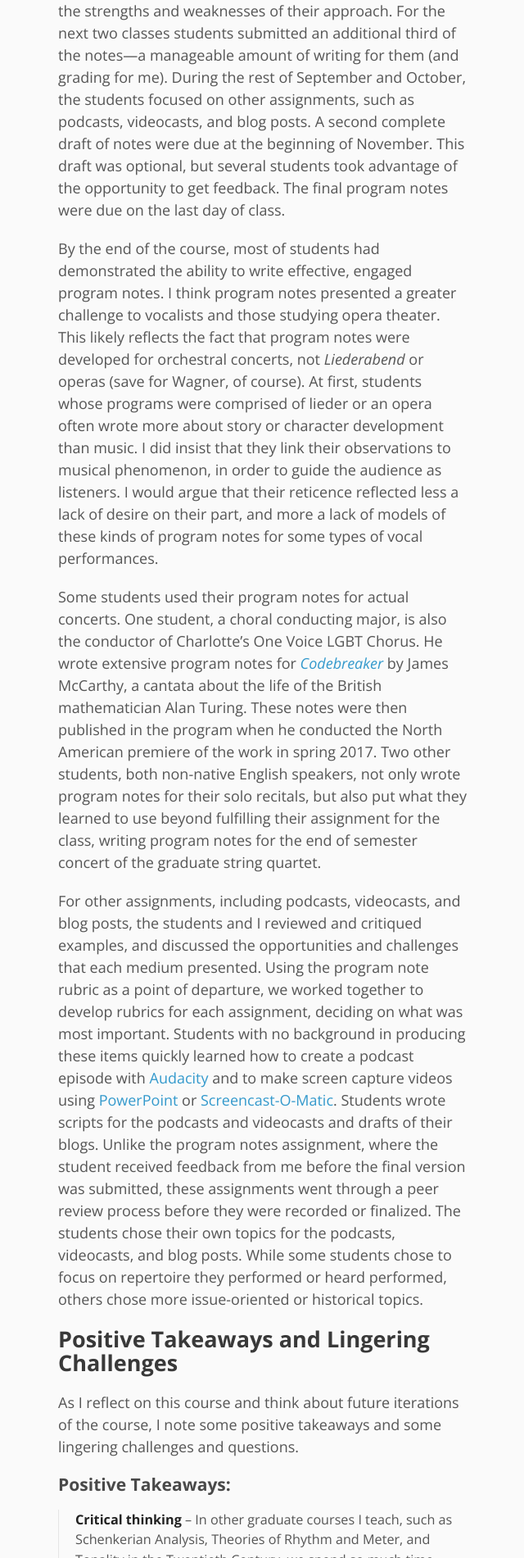
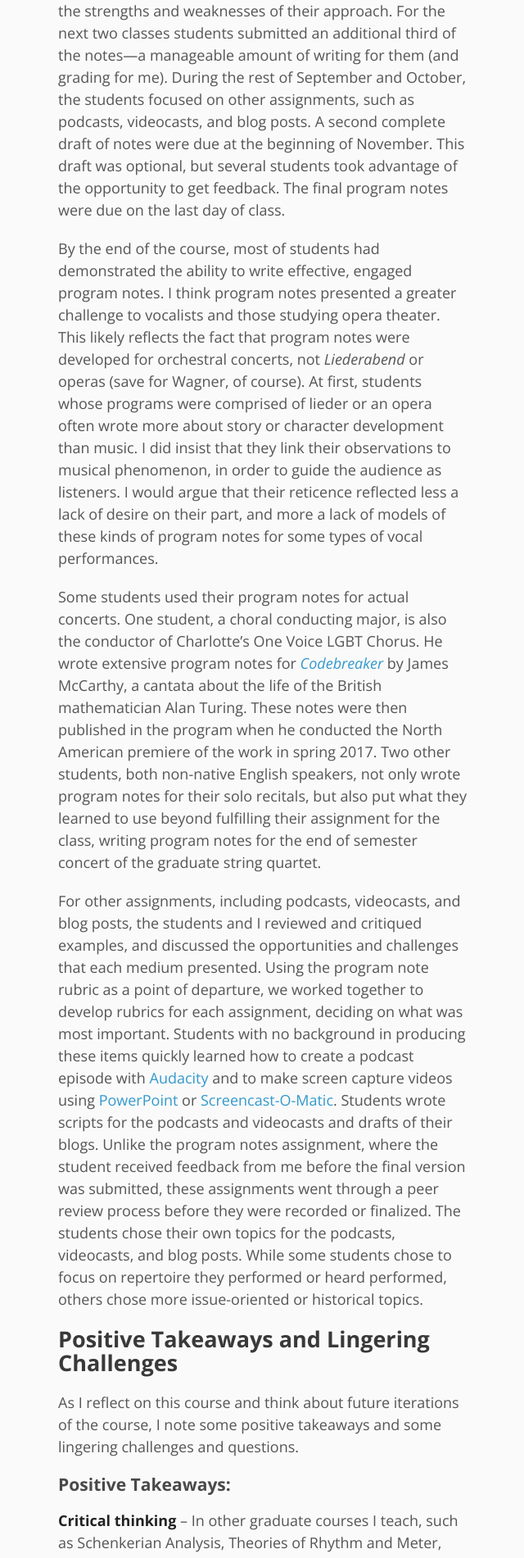
Before and after one commit to flipcamp/engagingstudents5, a Jekyll site: the page built from essays/jenkins.md, in a window 1280 px wide. Shown: the part 4499-6400 px from the top of the page at 82% size, without its empty margins (499-1139 px from the left). Built offline with Jekyll 4.4.1, drawn with Linux system fonts in a browser that asks for light colours.

```diff
--- a/essays/jenkins.md
+++ b/essays/jenkins.md
@@ -43,24 +43,24 @@ As I reflect on this course and think about future iterations of the course, I n
 
 ### Positive Takeaways:
 
-> **Critical thinking** – In other graduate courses I teach, such as Schenkerian Analysis, Theories of Rhythm and Meter, and Tonality in the Twentieth Century, we spend so much time trying to understand a theory or methodology that students never reach the point of engaging in informed critique of that theory or methodology. This was not true of the material in the public music theory course, and it was very gratifying to see students employ their critical thinking skills in every aspect of the course, from content to style and presentation.
->
-> **Relevance** – Because the students chose their own repertoire and topics, the course was obviously relevant to their music-making.
->
-> **Student Engagement** – The level of student engagement with the course content was quite high. Most, if not all, of the students had read or viewed the assigned material before coming to class. Numerous times, I had to cut off discussion in order to end class on time.
->
-> **Written and oral work** – The students really had to hone their writing and public speaking skills in order to be successful in the course. Some students already wrote well when they began the class, but others showed considerable improvement with both written and spoken English. I think the course was especially beneficial in this regard for non-native English speakers.
->
-> **Application to undergraduate teaching** – Any of these assignments could easily be adapted to any level of undergraduate music theory, and one could likely teach an upper-division course in public music theory for undergraduate students.
+**Critical thinking** – In other graduate courses I teach, such as Schenkerian Analysis, Theories of Rhythm and Meter, and Tonality in the Twentieth Century, we spend so much time trying to understand a theory or methodology that students never reach the point of engaging in informed critique of that theory or methodology. This was not true of the material in the public music theory course, and it was very gratifying to see students employ their critical thinking skills in every aspect of the course, from content to style and presentation.
+
+**Relevance** – Because the students chose their own repertoire and topics, the course was obviously relevant to their music-making.
+
+**Student Engagement** – The level of student engagement with the course content was quite high. Most, if not all, of the students had read or viewed the assigned material before coming to class. Numerous times, I had to cut off discussion in order to end class on time.
+
+**Written and oral work** – The students really had to hone their writing and public speaking skills in order to be successful in the course. Some students already wrote well when they began the class, but others showed considerable improvement with both written and spoken English. I think the course was especially beneficial in this regard for non-native English speakers.
+
+**Application to undergraduate teaching** – Any of these assignments could easily be adapted to any level of undergraduate music theory, and one could likely teach an upper-division course in public music theory for undergraduate students.
 
 ### Lingering Challenges:
 
-> **Workload** – By the end of the semester, it was clear that I had been too ambitious with the workload for the course. The students were troopers about it, but I will adjust this in future iterations of the course. I will make some of the required reading optional, eliminate a couple of topics, and provide more time to complete podcasts and videocasts.
->
-> **Community Engagement** – In future iterations of the course, there could be somewhat less focus on media, making more time for a community engagement project. The essays in this volume by Bourne, Peebles, and Williams give excellent examples of the types of community engagement projects that could be undertaken.
->
-> **Expertise** – Unlike other graduate-level theory courses I teach, where I know all the readings, repertoire, and topics quite well, it was not possible for me to be intimately familiar with every topic or piece of music the students wrote or spoke about. This is not a problem so much as it was a challenge—not just to me, but to music theory in general, to engage with more diverse topics and repertoire.
->
-> **Public** – Perhaps the most profound topic we discussed over the course of the semester was “who is the public?” This lead to an interesting discussion about how traditional modes of public music theory are geared at an older, whiter, upper-middle- and upper-class, urban audience. Coming to terms with that issue has consequences far beyond the context of any course, much less one in music theory. But, it was exciting to have such a conversation—a conversation I have never had in any of my other classes. Who are we trying to reach out to and what are we trying to say to them? If a curriculum in public music theory can help our students put those questions in the forefront, perhaps everything else will work itself out.
+**Workload** – By the end of the semester, it was clear that I had been too ambitious with the workload for the course. The students were troopers about it, but I will adjust this in future iterations of the course. I will make some of the required reading optional, eliminate a couple of topics, and provide more time to complete podcasts and videocasts.
+
+**Community Engagement** – In future iterations of the course, there could be somewhat less focus on media, making more time for a community engagement project. The essays in this volume by Bourne, Peebles, and Williams give excellent examples of the types of community engagement projects that could be undertaken.
+
+**Expertise** – Unlike other graduate-level theory courses I teach, where I know all the readings, repertoire, and topics quite well, it was not possible for me to be intimately familiar with every topic or piece of music the students wrote or spoke about. This is not a problem so much as it was a challenge—not just to me, but to music theory in general, to engage with more diverse topics and repertoire.
+
+**Public** – Perhaps the most profound topic we discussed over the course of the semester was “who is the public?” This lead to an interesting discussion about how traditional modes of public music theory are geared at an older, whiter, upper-middle- and upper-class, urban audience. Coming to terms with that issue has consequences far beyond the context of any course, much less one in music theory. But, it was exciting to have such a conversation—a conversation I have never had in any of my other classes. Who are we trying to reach out to and what are we trying to say to them? If a curriculum in public music theory can help our students put those questions in the forefront, perhaps everything else will work itself out.
 
 This work is copyright ©2017 J. Daniel Jenkins and licensed under a [Creative Commons Attribution-ShareAlike 3.0 Unported License](https://creativecommons.org/licenses/by-sa/3.0/).
```
